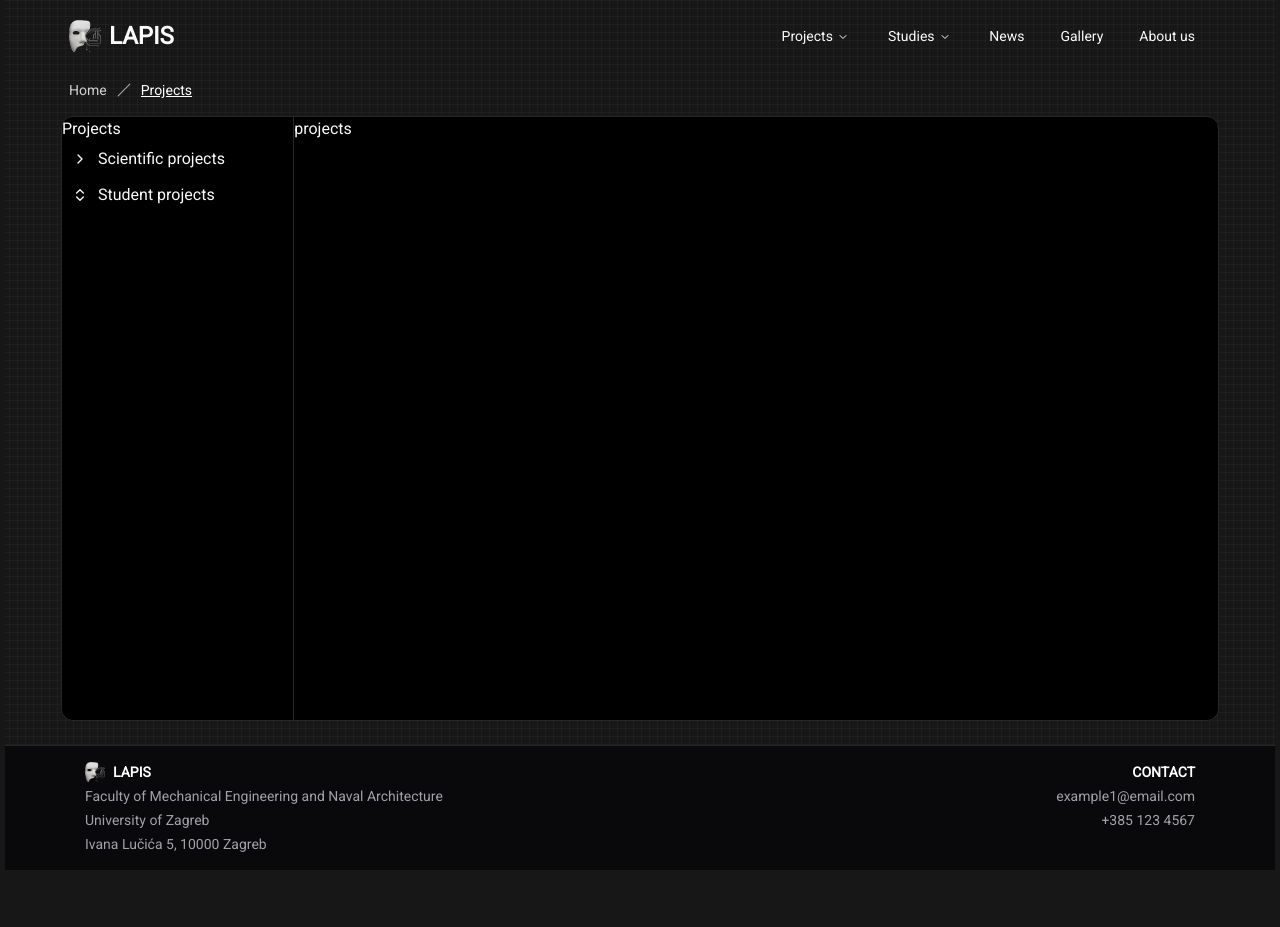
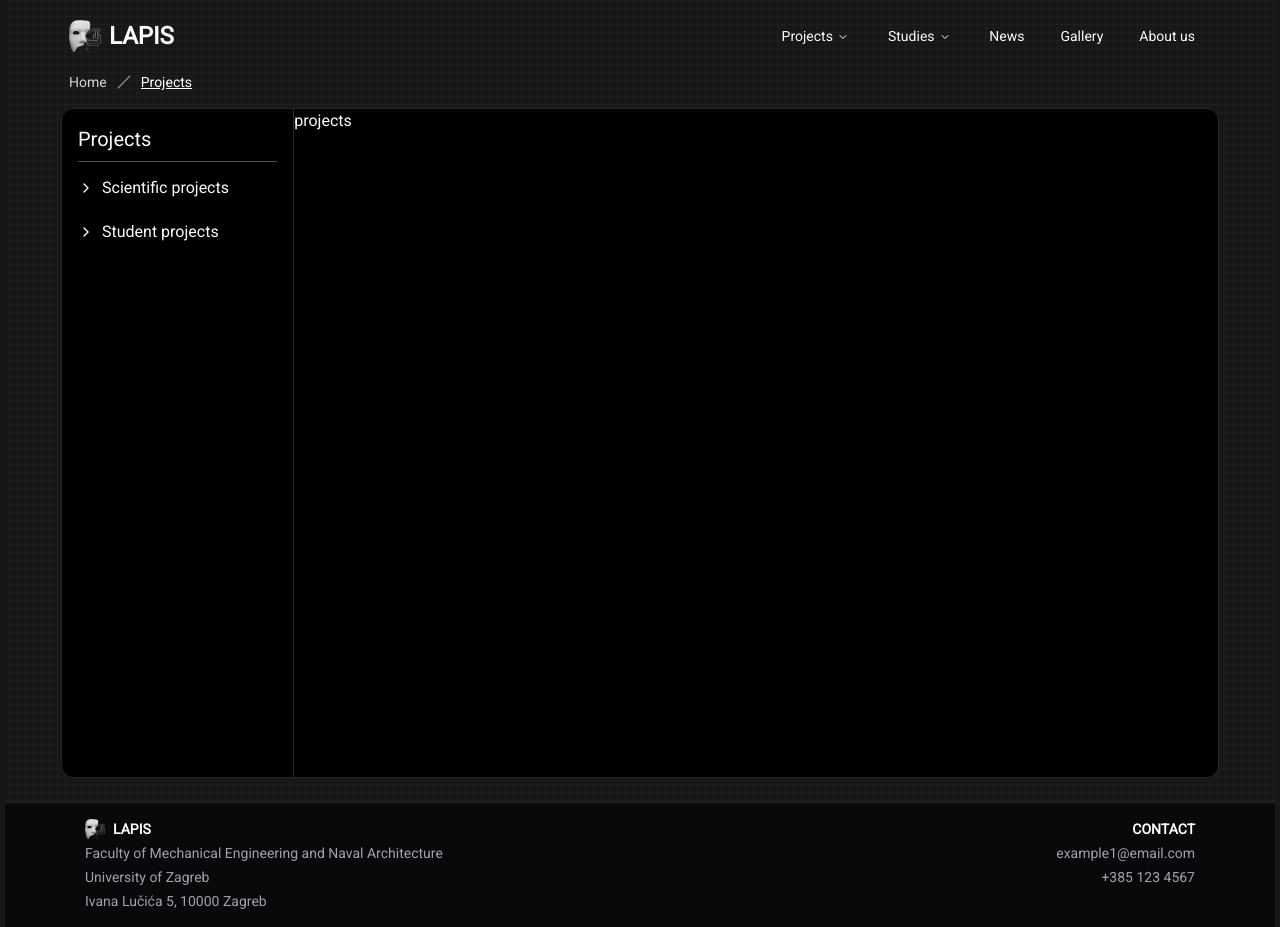
Before and after one commit to 99vik/lapis, a Next.js app: page /projects in a window 1280 px wide. Before the commit the page ends 870 px from the top, so only its background shows below. Built offline with nearby package versions, Linux system fonts and the light colour scheme.

Commit message:
Projects collapsible nav styling

```diff
--- a/src/app/projects/layout.tsx
+++ b/src/app/projects/layout.tsx
@@ -2,14 +2,14 @@ import DisplayedBreadcrumb from '@/components/breadcrumb';
 import ProjectsNav from '@/components/projects/ProjectsNav';
 
 export default function ProjectsLayout({
-  children, // will be a page or nested layout
+  children,
 }: {
   children: React.ReactNode;
 }) {
   return (
     <>
       <DisplayedBreadcrumb path={['Projects']} />
-      <main className="grid grid-cols-5 divide-x bg-black border rounded-xl h-[calc(100vh-88px-40px)] sm:h-[calc(100vh-72px-123px)] mt-2 mx-14 mb-6">
+      <main className="grid grid-cols-5 divide-x bg-black border rounded-xl min-h-[calc(100vh-130px)] mt-2 mx-14 mb-6">
         <ProjectsNav />
         <div className="col-span-4">{children}</div>
       </main>
--- a/src/components/breadcrumb/index.tsx
+++ b/src/components/breadcrumb/index.tsx
@@ -49,7 +49,7 @@ export default function DisplayedBreadcrumb({ path }: { path: string[] }) {
   });
 
   return (
-    <Breadcrumb className="w-fit mt-2 mb-4 mx-4 sm:mx-16">
+    <Breadcrumb className="w-fit mb-4 mx-4 sm:mx-16">
       <BreadcrumbList>
         <BreadcrumbItem>
           <BreadcrumbLink className="text-zinc-300" href="/">
--- a/src/components/projects/ProjectsNav.tsx
+++ b/src/components/projects/ProjectsNav.tsx
@@ -16,40 +16,54 @@ import {
   CollapsibleTrigger,
 } from '@/components/ui/collapsible';
 import { cn } from '@/lib/utils';
+import Link from 'next/link';
 
 export default function ProjectsNav() {
   const [scientificIsOpen, setScientificIsOpen] = useState(false);
   const [studentIsOpen, setStudentIsOpen] = useState(false);
 
   return (
-    <nav>
-      <p>Projects</p>
+    <nav className="space-y-2 p-4">
+      <Link href="/projects" className="text-xl">
+        Projects
+      </Link>
+      <div className="w-full h-[1px] bg-neutral-600" />
       <Collapsible
         open={scientificIsOpen}
         onOpenChange={setScientificIsOpen}
         className=""
       >
-        <div className="flex items-center">
+        <div className="flex items-start justify-start">
           <CollapsibleTrigger asChild>
-            <Button variant="ghost" size="sm" className="w-9 p-0">
+            <Button
+              variant="ghost"
+              size="sm"
+              className="space-x-2 text-base w-full flex justify-start hover:bg-transparent  p-0"
+            >
               <ChevronRight
                 className={cn(
                   'h-4 w-4 transition',
                   scientificIsOpen && 'rotate-90'
                 )}
               />
+              <p className="whitespace-nowrap">Scientific projects</p>
               <span className="sr-only">Toggle</span>
             </Button>
           </CollapsibleTrigger>
-          <p className="whitespace-nowrap">Scientific projects</p>
         </div>
-        <CollapsibleContent className="space-y-2">
-          <div className="rounded-md border px-4 py-3 font-mono text-sm">
-            @radix-ui/colors
-          </div>
-          <div className="rounded-md border px-4 py-3 font-mono text-sm">
-            @stitches/react
-          </div>
+        <CollapsibleContent className="flex flex-col divide-y pl-3 border-l border-white ml-2">
+          <Link
+            href="/projects"
+            className="px-6 hover:bg-neutral-800 p-1 font-mono text-base"
+          >
+            AMICORN project
+          </Link>
+          <Link
+            href="/projects"
+            className="px-6 hover:bg-neutral-800 p-1 font-mono text-base"
+          >
+            Smart LAB
+          </Link>
         </CollapsibleContent>
       </Collapsible>
 
@@ -58,22 +72,43 @@ export default function ProjectsNav() {
         onOpenChange={setStudentIsOpen}
         className=""
       >
-        <div className="flex items-center">
+        <div className="flex items-start justify-start">
           <CollapsibleTrigger asChild>
-            <Button variant="ghost" size="sm" className="w-9 p-0">
-              <ChevronsUpDown className="h-4 w-4" />
+            <Button
+              variant="ghost"
+              size="sm"
+              className="space-x-2 text-base w-full flex justify-start hover:bg-transparent p-0"
+            >
+              <ChevronRight
+                className={cn(
+                  'h-4 w-4 transition',
+                  studentIsOpen && 'rotate-90'
+                )}
+              />
+              <p className="whitespace-nowrap">Student projects</p>
               <span className="sr-only">Toggle</span>
             </Button>
           </CollapsibleTrigger>
-          <p className="whitespace-nowrap">Student projects</p>
         </div>
-        <CollapsibleContent className="space-y-2">
-          <div className="rounded-md border px-4 py-3 font-mono text-sm">
-            @radix-ui/colors
-          </div>
-          <div className="rounded-md border px-4 py-3 font-mono text-sm">
-            @stitches/react
-          </div>
+        <CollapsibleContent className="flex flex-col divide-y pl-3 border-l border-white ml-2">
+          <Link
+            href="/projects"
+            className="px-6 hover:bg-neutral-800 p-1 font-mono text-base"
+          >
+            Project 1 title
+          </Link>
+          <Link
+            href="/projects"
+            className="px-6 hover:bg-neutral-800 p-1 font-mono text-base"
+          >
+            Project 2 title
+          </Link>
+          <Link
+            href="/projects"
+            className="px-6 hover:bg-neutral-800 p-1 font-mono text-base"
+          >
+            Project 3 title
+          </Link>
         </CollapsibleContent>
       </Collapsible>
     </nav>
```
